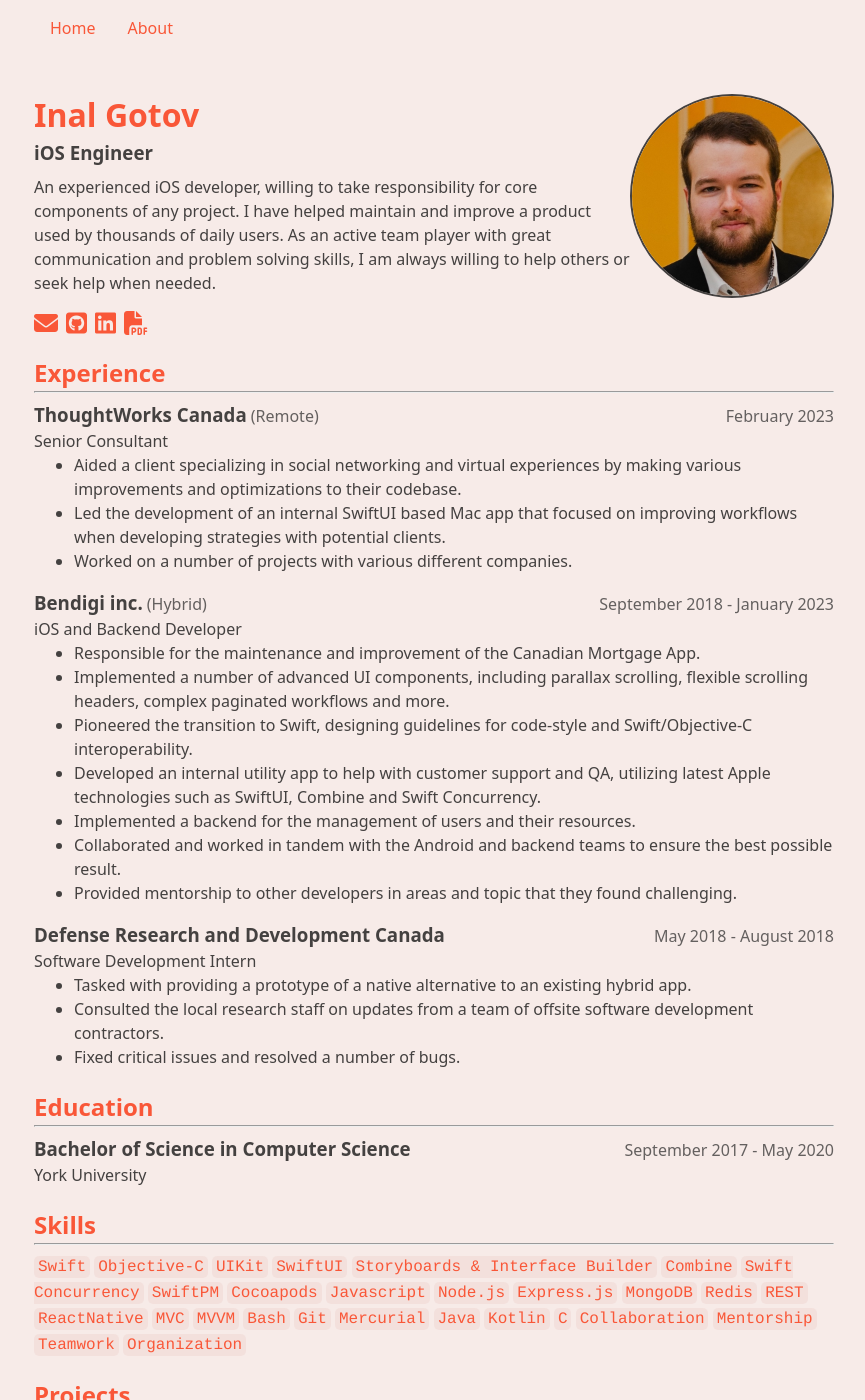
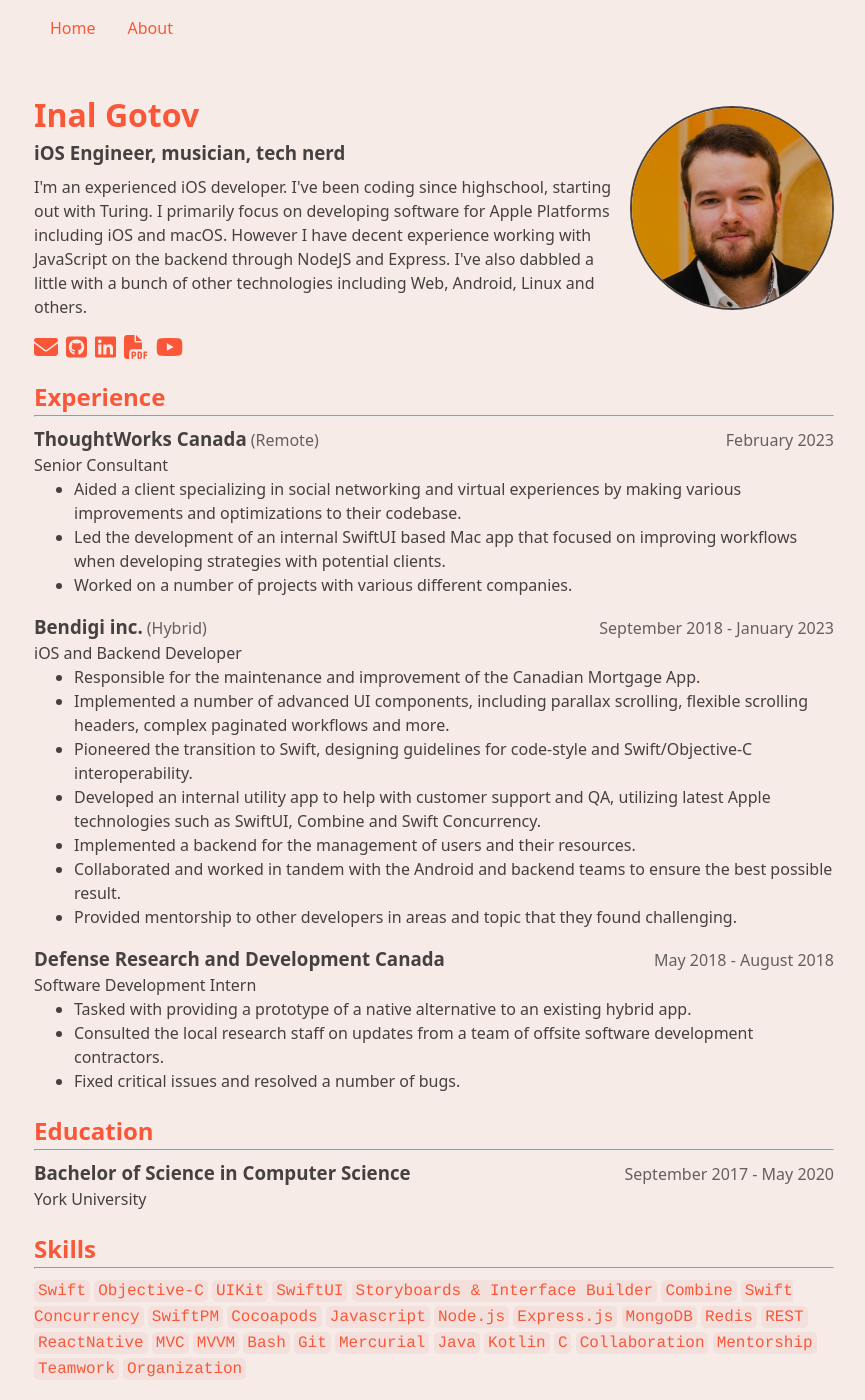
Before and after one commit to sketch204/sketch204.github.io, a Jekyll site: the page built from resume.html, in a window 1280 px wide and 1400 px high. Shown: the whole window, without its empty margins (206-1071 px from the left). Built offline with Jekyll 4.4.1, drawn with Linux system fonts in a browser that asks for light colours; nearby versions of some CDN libraries.

Commit message:
Update about page contents

```diff
--- a/_data/socials.yml
+++ b/_data/socials.yml
@@ -1,3 +1,4 @@
 linkedin: https://www.linkedin.com/in/inal-gotov/
 github: https://github.com/sketch204
 twitter: https://twitter.com/sketch204
+youtube: https://www.youtube.com/channel/UCZtsakiMM5CNjkQFVi6aRjQ
--- a/assets/css/cv.css
+++ b/assets/css/cv.css
@@ -31,6 +31,7 @@
     height: 200px;
     border-radius: 50%;
     border: solid var(--text-color) 2px;
+    margin-left: 12px;
   }
 
   h2 {
--- a/resume.html
+++ b/resume.html
@@ -7,17 +7,18 @@ description: Inal's Resume
     <div class="heading">
       <div>
         <h1>Inal Gotov</h1>
-        <h3>iOS Engineer</h3>
+        <h3>iOS Engineer, musician, tech nerd</h3>
 
         <p>
-          An experienced iOS developer, willing to take responsibility for core components of any project. I have helped maintain and improve a product used by thousands of daily users. As an active team player with great communication and problem solving skills, I am always willing to help others or seek help when needed.
+          I'm an experienced iOS developer. I've been coding since highschool, starting out with Turing. I primarily focus on developing software for Apple Platforms including iOS and macOS. However I have decent experience working with JavaScript on the backend through NodeJS and Express. I've also dabbled a little with a bunch of other technologies including Web, Android, Linux and others.
         </p>
 
         <div class="socialIcons fa-xl">
           <a href="mailto:{{ site.contact_email }}" target="_blank" rel="noopener noreferrer"><i class="fa-solid fa-envelope"></i></a>
-          <a href="https://github.com/sketch204" target="_blank" rel="noopener noreferrer"><i class="fa-brands fa-square-github"></i></a>
-          <a href="https://www.linkedin.com/in/inal-gotov/" target="_blank" rel="noopener noreferrer"><i class="fa-brands fa-linkedin"></i></a>
+          <a href="{{ site.data.socials.github }}" target="_blank" rel="noopener noreferrer"><i class="fa-brands fa-square-github"></i></a>
+          <a href="{{ site.data.socials.linkedin }}" target="_blank" rel="noopener noreferrer"><i class="fa-brands fa-linkedin"></i></a>
           <a href="/assets/Inal_Gotov.pdf" target="_blank" rel="noopener noreferrer"><i class="fa-solid fa-file-pdf"></i></a>
+          <a href="{{ site.data.socials.youtube }}" target="_blank" rel="noopener noreferrer"><i class="fa-brands fa-youtube"></i></a>
         </div>
       </div>
 
```
